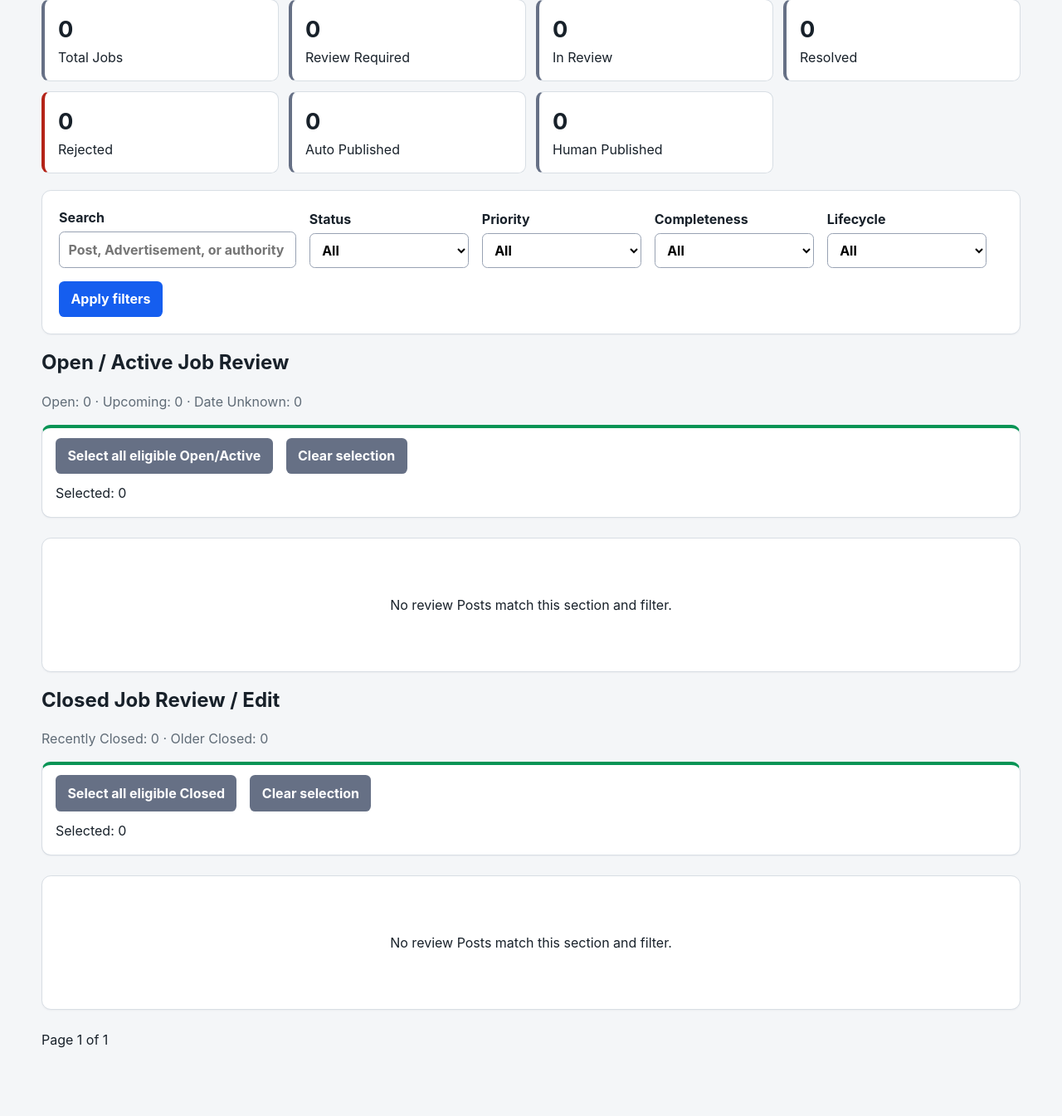
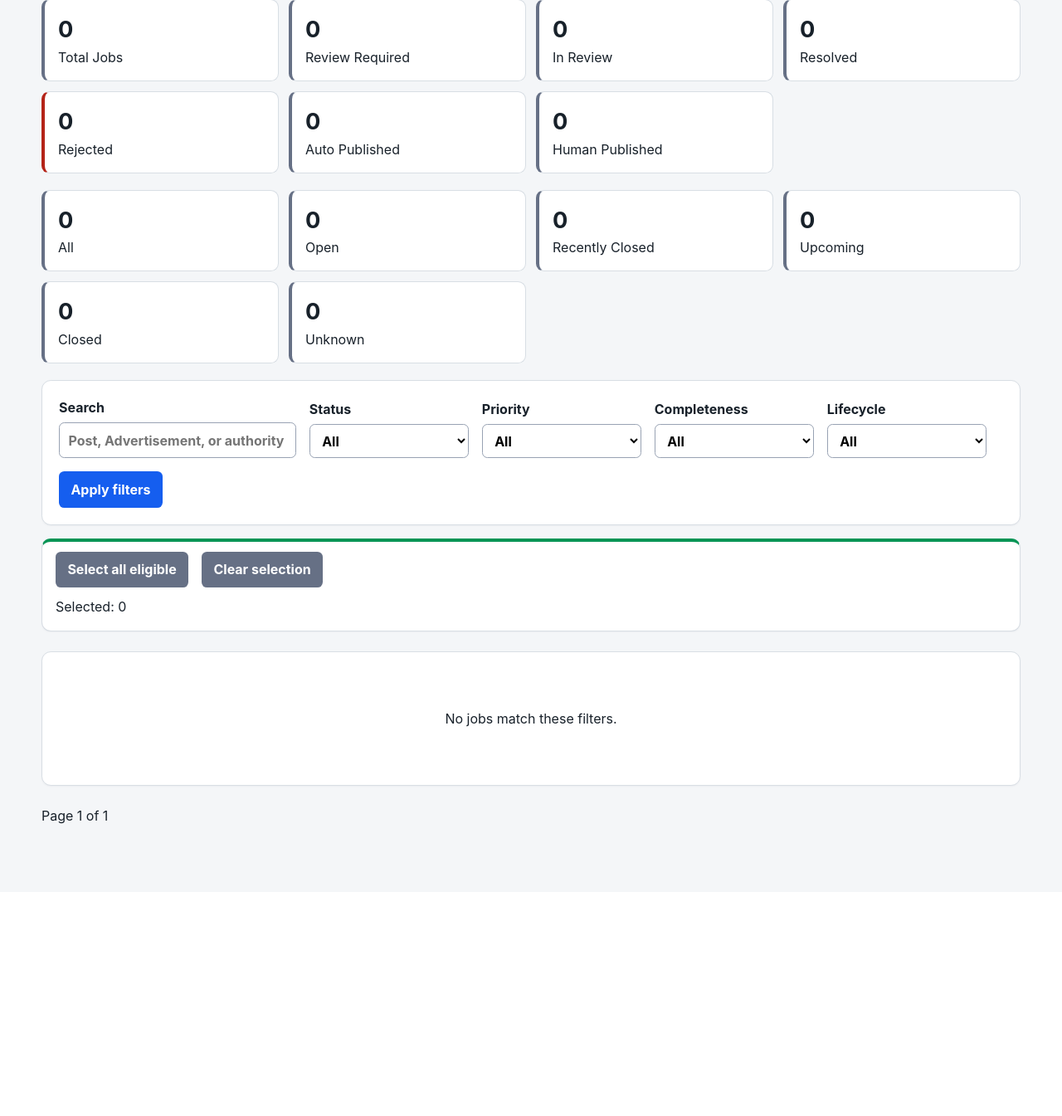
Before and after one commit to Dyuti60/job-intel, a FastAPI app: page /review in a window 1280 px wide. Shown: the part 287-1632 px from the top of the page at 83% size. After the commit the page ends 1280 px from the top, so only its background shows below. Run offline with FastAPI, Linux system fonts and the light colour scheme; data that the repository does not hold is empty.

Commit message:
Unify review lifecycle workflow

```diff
--- a/templates/review/queue.html
+++ b/templates/review/queue.html
@@ -18,6 +18,14 @@
   <a class="metric" href="{{ metric_urls.AUTO_PUBLISHED }}"><strong>{{ counts.auto_published }}</strong><span>Auto Published</span></a>
   <a class="metric" href="{{ metric_urls.HUMAN_PUBLISHED }}"><strong>{{ counts.human_published }}</strong><span>Human Published</span></a>
 </section>
+
+<nav class="metrics lifecycle-nav" aria-label="Lifecycle quick navigation">
+  {% for option in lifecycle_options %}
+  <a class="metric" href="{{ lifecycle_urls[option] }}" {% if selected_lifecycle == option %}aria-current="page"{% endif %}>
+    <strong>{{ lifecycle_counts[option] }}</strong><span>{{ option | replace('_', ' ') | title }}</span>
+  </a>
+  {% endfor %}
+</nav>
 
 <form class="filters card" method="get" action="/review">
   <label>Search<input name="q" value="{{ search_query }}" maxlength="100" placeholder="Post, Advertisement, or authority"></label>
@@ -53,32 +61,9 @@
   <button type="submit">Apply filters</button>
 </form>
 
-{% if published_rows or selected_view in ('AUTO_PUBLISHED', 'HUMAN_PUBLISHED') %}
-<section class="card table-wrap">
-  {% if published_rows %}
-  <table>
-    <thead><tr><th scope="col">Published Post</th><th scope="col">Authority</th><th scope="col">Vacancies / closes</th><th scope="col">Completeness</th><th scope="col">Freshness (IST)</th><th scope="col">Action</th></tr></thead>
-    <tbody>{% for job in published_rows %}<tr>
-      <td><strong>{{ job.name }}</strong><small>{{ job.organisation }}</small><small>{{ job.path | replace('_', ' ') }}</small><small>Lifecycle: {{ job.lifecycle.value | replace('_', ' ') | title }}</small><small>Opens: {{ job.opening_date or 'Unknown' }} · Closes: {{ job.closing_date or 'Unknown' }}</small></td>
-      <td>{{ job.authority }}</td>
-      <td>{{ job.vacancies if job.vacancies is not none else 'Not specified' }}<small>Closes: {{ job.closing_date or 'Not specified' }}</small></td>
-      <td><strong>{{ job.completeness }}</strong>{% if job.missing %}<small>Missing: {{ job.missing | join(', ') }}</small>{% endif %}</td>
-      <td><small>Source refreshed: {{ job.source_refreshed_at | ist }}</small><small>Verified: {{ job.verified_at | ist }}</small><small>Published / Updated: {{ job.published_at | ist }}</small></td>
-      <td><a href="/review/published/{{ job.public_id }}">Edit / Inspect</a></td>
-    </tr>{% endfor %}</tbody>
-  </table>
-  {% else %}<p class="empty">No published jobs match these filters.</p>{% endif %}
-</section>
-{% endif %}
-{% macro review_section(section_id, heading, section_cases) %}
-<section aria-labelledby="{{ section_id }}-heading" class="review-section">
-  <h2 id="{{ section_id }}-heading">{{ heading }}</h2>
-  {% if section_id == 'open' %}<p class="muted">Open: {{ lifecycle_counts.OPEN }} · Upcoming: {{ lifecycle_counts.UPCOMING }} · Date Unknown: {{ lifecycle_counts.UNKNOWN }}</p>
-  {% else %}<p class="muted">Recently Closed: {{ lifecycle_counts.RECENTLY_CLOSED }} · Older Closed: {{ lifecycle_counts.CLOSED }}</p>{% endif %}
-  <form method="post" action="/review/bulk-publish" data-bulk-review="{{ section_id }}">
-    <input type="hidden" name="section" value="{{ 'OPEN_ACTIVE' if section_id == 'open' else 'CLOSED' }}">
+<form method="post" action="/review/bulk-publish" id="bulk-review" data-bulk-review>
   <div class="card bulk-toolbar">
-      <div class="toolbar"><button type="button" data-select-page class="secondary">Select all eligible {{ 'Open/Active' if section_id == 'open' else 'Closed' }}</button><button type="button" data-clear-selection class="secondary">Clear selection</button></div>
+    <div class="toolbar"><button type="button" data-select-page class="secondary">Select all eligible</button><button type="button" data-clear-selection class="secondary">Clear selection</button></div>
     <p>Selected: <output data-selected-count>0</output></p>
     <div data-bulk-actions>
       <p class="muted">Accept remaining values as extracted. Correct a value in detailed review first.</p>
@@ -86,28 +71,35 @@
       <button>Approve &amp; Publish Selected</button><small>Maximum 50 Posts per submission.</small>
     </div>
   </div>
-    <div class="card table-wrap">
-      {% if section_cases %}<table>
-        <thead><tr><th scope="col">Select</th><th scope="col">Post / organisation</th><th scope="col">Vacancies</th><th scope="col">Lifecycle / dates</th><th scope="col">Status / progress</th><th scope="col">Confidence / reason</th><th scope="col">Freshness (IST)</th><th scope="col">Action</th></tr></thead>
-        <tbody>{% for case in section_cases %}<tr>
-          <td>{% if case.quick_eligible and not case.published %}<input type="checkbox" name="selected" value="{{ case.id }}:{{ case.post_key }}" aria-label="Select {{ case.post_name }}">{% else %}<span class="muted">{{ 'Published' if case.published else 'Not selectable' }}</span>{% endif %}</td>
-          <td><a class="case-link" href="/review/cases/{{ case.id }}{% if case.post_key %}?post={{ case.post_key|urlencode }}{% endif %}">{{ case.post_name }}</a><small>{{ case.organization }}</small><small><a href="/review/cases/{{ case.id }}{% if case.post_key %}?post={{ case.post_key|urlencode }}{% endif %}">Advertisement details</a></small><details class="technical"><summary>Technical details</summary>{{ case.advertisement_title }}<br>{{ case.authority_name }}<br>{{ case.candidate_key }}<br>Case {{ case.short_id }}</details></td>
-          <td>{% for field in case.important_fields if 'Vacancies' in field.label %}<small><strong>{{ field.label }}:</strong> {{ field.value }}</small>{% else %}Not specified{% endfor %}</td>
-          <td><strong class="badge">{{ case.lifecycle.value | replace('_', ' ') | title }}</strong><small>Opens: {{ case.opening_date or 'Unknown' }}</small><small>Closes: {{ case.closing_date or 'Unknown' }}</small></td>
-          <td><strong>{{ (case.outcome or case.status) | replace('_', ' ') }}</strong><small>{{ case.pending_items }} pending / {{ case.total_items }} total</small><small>{{ case.completeness }}{% if case.missing %} · Missing: {{ case.missing | join(', ') }}{% endif %}</small><span class="badge priority-{{ case.priority|lower }}">{{ case.priority }}</span></td>
-          <td>{{ case.score if case.score is not none else 'N/A' }} / 100 <small>{% for reason in case.review_reasons %}{{ reason }}{% if not loop.last %}<br>{% endif %}{% endfor %}</small></td>
-          <td><small>Source refreshed: {{ case.source_refreshed_at | ist }}</small><small>Verified: {{ case.verified_at | ist }}</small><small>Review opened: {{ case.opened_at | ist }}</small></td>
-          <td><a href="/review/cases/{{ case.id }}{% if case.post_key %}?post={{ case.post_key|urlencode }}{% endif %}">Review →</a></td>
+  <section class="card table-wrap" aria-label="Review and maintenance jobs">
+    {% if rows %}<table>
+      <thead><tr><th scope="col">Select</th><th scope="col">Post / organisation</th><th scope="col">Vacancies</th><th scope="col">Lifecycle / dates</th><th scope="col">Status / progress</th><th scope="col">Completeness</th><th scope="col">Priority / confidence / reason</th><th scope="col">Freshness (IST)</th><th scope="col">Action</th></tr></thead>
+      <tbody>{% for row in rows %}<tr>
+        {% if row.public_id is defined %}
+        <td><span class="muted">Published</span></td>
+        <td><strong>{{ row.name }}</strong><small>{{ row.organisation }}</small><small>{{ row.authority }}</small></td>
+        <td>{{ row.vacancies if row.vacancies is not none else 'Not specified' }}</td>
+        <td><strong class="badge">{{ row.lifecycle.value | replace('_', ' ') | title }}</strong><small>Opens: {{ row.opening_date or 'Unknown' }}</small><small>Closes: {{ row.closing_date or 'Unknown' }}</small></td>
+        <td><strong>{{ row.path | replace('_', ' ') | title }}</strong><small>Published</small></td>
+        <td><strong>{{ row.completeness }}</strong>{% if row.missing %}<small>Missing: {{ row.missing | join(', ') }}</small>{% endif %}</td>
+        <td><span class="badge priority-none">NONE</span><small>N/A</small></td>
+        <td><small>Source refreshed: {{ row.source_refreshed_at | ist }}</small><small>Verified: {{ row.verified_at | ist }}</small><small>Published / Updated: {{ row.published_at | ist }}</small></td>
+        <td><a href="/review/published/{{ row.public_id }}">Edit / Inspect</a></td>
+        {% else %}
+        <td>{% if row.quick_eligible and not row.published %}<input type="checkbox" name="selected" value="{{ row.id }}:{{ row.post_key }}" aria-label="Select {{ row.post_name }}">{% else %}<span class="muted">{{ 'Published' if row.published else 'Not selectable' }}</span>{% endif %}</td>
+        <td><a class="case-link" href="/review/cases/{{ row.id }}{% if row.post_key %}?post={{ row.post_key|urlencode }}{% endif %}">{{ row.post_name }}</a><small>{{ row.organization }}</small><small><a href="/review/cases/{{ row.id }}{% if row.post_key %}?post={{ row.post_key|urlencode }}{% endif %}">Advertisement details</a></small><details class="technical"><summary>Technical details</summary>{{ row.advertisement_title }}<br>{{ row.authority_name }}<br>{{ row.candidate_key }}<br>Case {{ row.short_id }}</details></td>
+        <td>{% for field in row.important_fields if 'Vacancies' in field.label %}<small><strong>{{ field.label }}:</strong> {{ field.value }}</small>{% else %}Not specified{% endfor %}</td>
+        <td><strong class="badge">{{ row.lifecycle.value | replace('_', ' ') | title }}</strong><small>Opens: {{ row.opening_date or 'Unknown' }}</small><small>Closes: {{ row.closing_date or 'Unknown' }}</small></td>
+        <td><strong>{{ (row.outcome or row.status) | replace('_', ' ') }}</strong><small>{{ row.pending_items }} pending / {{ row.total_items }} total</small></td>
+        <td><strong>{{ row.completeness }}</strong>{% if row.missing %}<small>Missing: {{ row.missing | join(', ') }}</small>{% endif %}</td>
+        <td><span class="badge priority-{{ row.priority|lower }}">{{ row.priority }}</span><small>{{ row.score if row.score is not none else 'N/A' }} / 100</small><small>{% for reason in row.review_reasons %}{{ reason }}{% if not loop.last %}<br>{% endif %}{% endfor %}</small></td>
+        <td><small>Source refreshed: {{ row.source_refreshed_at | ist }}</small><small>Verified: {{ row.verified_at | ist }}</small><small>Review opened: {{ row.opened_at | ist }}</small></td>
+        <td><a href="/review/cases/{{ row.id }}{% if row.post_key %}?post={{ row.post_key|urlencode }}{% endif %}">Review →</a></td>
+        {% endif %}
       </tr>{% endfor %}</tbody>
-      </table>{% else %}<p class="empty">No review Posts match this section and filter.</p>{% endif %}
-    </div>
+    </table>{% else %}<p class="empty">No jobs match these filters.</p>{% endif %}
+  </section>
 </form>
-</section>
-{% endmacro %}
-{% if selected_view not in ('AUTO_PUBLISHED', 'HUMAN_PUBLISHED') %}
-{{ review_section('open', 'Open / Active Job Review', open_cases) }}
-{{ review_section('closed', 'Closed Job Review / Edit', closed_cases) }}
-{% endif %}
 <nav class="pagination" aria-label="Review pages">{% if previous_url %}<a href="{{ previous_url }}" rel="prev">← Previous</a>{% endif %}<span>Page {{ page }} of {{ pages }}</span>{% if next_url %}<a href="{{ next_url }}" rel="next">Next →</a>{% endif %}</nav>
 <script src="/static/review-bulk.js" defer></script>
 {% endblock %}
```
Also changed, not shown: app/review_web/router.py (+23 -51 lines), docs/complete_operations_runbook.md (+2 -2 lines), tests/test_published_maintenance.py (+1 -1 lines), tests/test_review_web.py (+59 -39 lines). Lines whose indentation alone changed are shown as unchanged.
